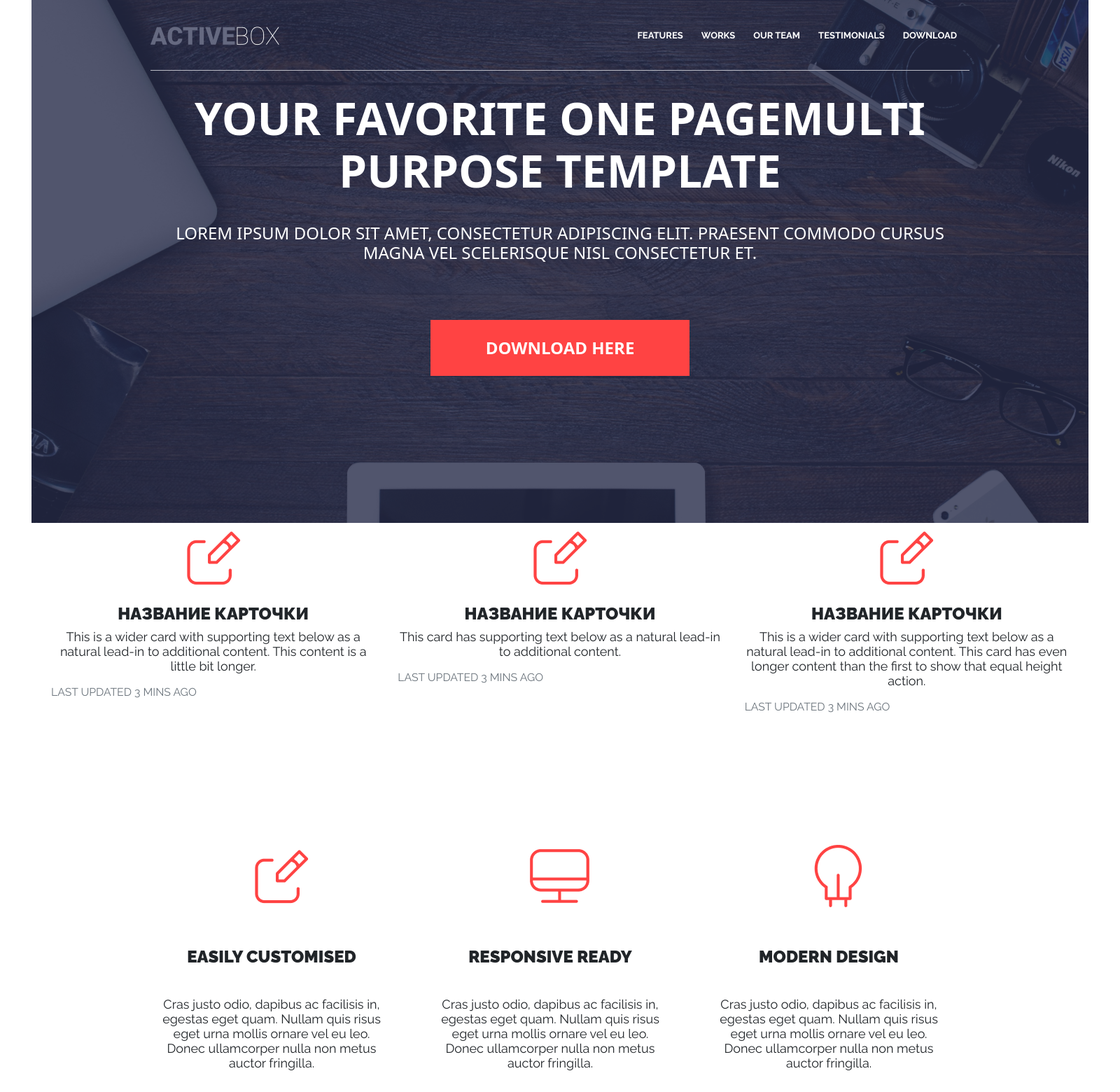
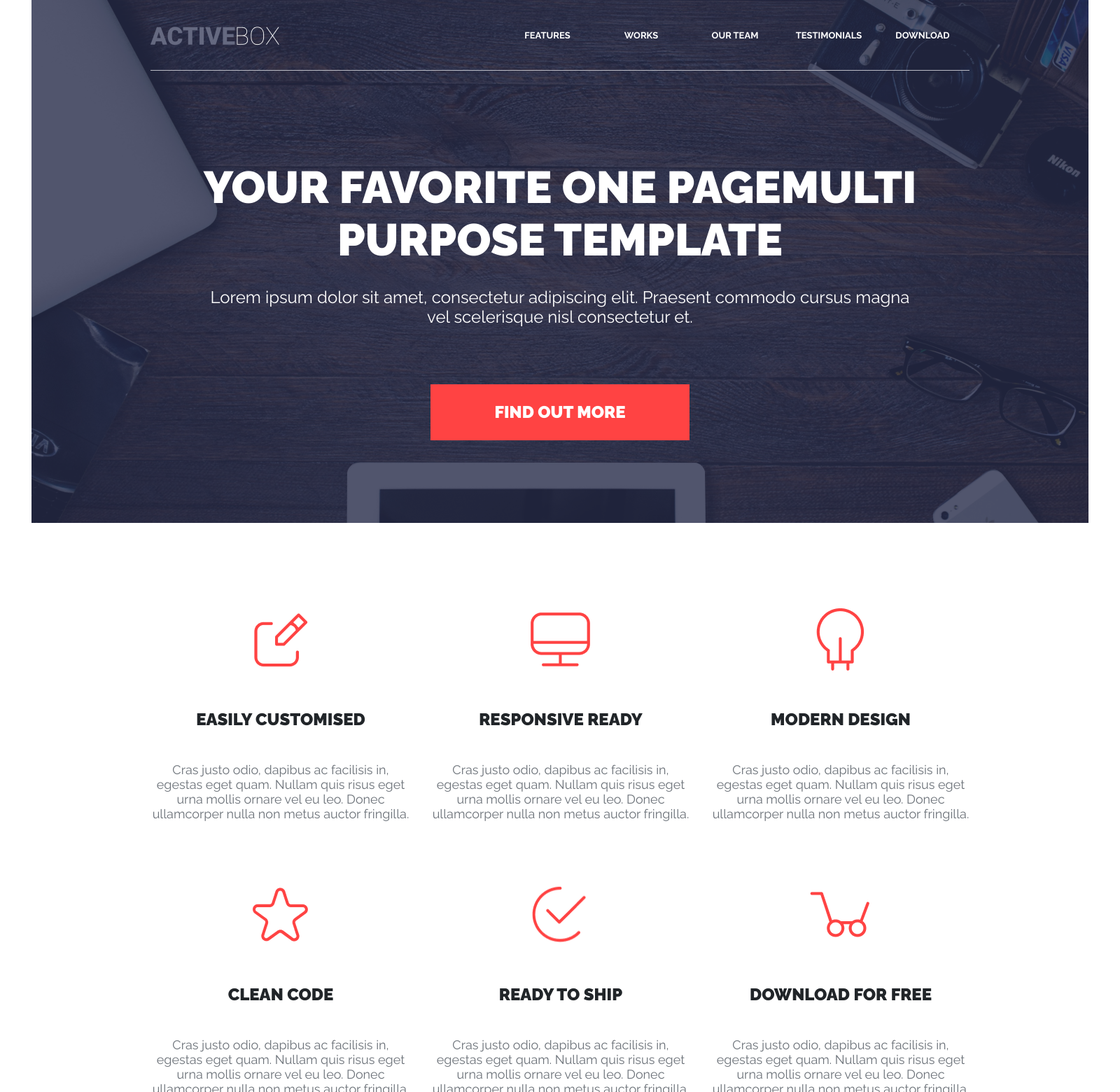
Before and after one commit to MaleevOleg/TMS_MaleevOleg, a PHP site: page / in a window 1600 px wide. Shown: the top 1560 px of the page at 70% size. Run offline with PHP 8.4, Linux system fonts and the light colour scheme.

Commit message:
Tablet version

```diff
--- a/Figma/index.html
+++ b/Figma/index.html
@@ -4,14 +4,15 @@
     <meta charset="UTF-8">
     <meta http-equiv="X-UA-Compatible" content="IE=edge">
     <meta name="viewport" content="width=!, initial-scale=1.0">
-    <link href="https://cdn.jsdelivr.net/npm/bootstrap@5.0.2/dist/css/bootstrap.min.css" rel="stylesheet" integrity="sha384-EVSTQN3/azprG1Anm3QDgpJLIm9Nao0Yz1ztcQTwFspd3yD65VohhpuuCOmLASjC" crossorigin="anonymous">
+    <title>ActiveBox</title>
+    <link rel="shortcut icon" href="./IMG/favicon.svg" type="image/svg">
+
+    <link rel="stylesheet" href="https://cdn.jsdelivr.net/npm/bootstrap@4.5.3/dist/css/bootstrap.min.css" integrity="sha384-TX8t27EcRE3e/ihU7zmQxVncDAy5uIKz4rEkgIXeMed4M0jlfIDPvg6uqKI2xXr2" crossorigin="anonymous">
     <link rel="preconnect" href="https://fonts.googleapis.com">
     <link rel="preconnect" href="https://fonts.gstatic.com" crossorigin>
     <link href="https://fonts.googleapis.com/css2?family=Raleway:wght@100;200;300;400;500;600;700;800;900&display=swap" rel="stylesheet">
-    <!-- <link  rel="stylesheet" href="./raleway/raleway.css"> -->
-    <title>Document</title>
+    <link href="https://fonts.googleapis.com/css2?family=Cardo:ital@1&family=Raleway:wght@100;200;300;400;500;600;700;800;900&display=swap" rel="stylesheet">
     <link rel="stylesheet" href="main.css">
-    <!-- <link rel="stylesheet" href="/Figma/css/bootstrap.css"> -->
 </head>
 <body>
     <header class="container">
@@ -19,7 +20,7 @@
             <div class="container-fluid">
               <a class="navbar-brand logo" href="#"></a>
               <div class=" navbar-collapse" id="navbarSupportedContent">
-                <ul class="navbar-nav d-flex">
+                <ul class="navbar-nav d-flex flex-row">
                   <li class="nav-item">
                     <a class="nav-link" href="#features">features</a>
                   </li>
@@ -27,7 +28,7 @@
                     <a class="nav-link" href="#works">works</a>
                   </li>
                   <li class="nav-item">
-                    <a class="nav-link " href="#our team">our team</a>
+                    <a class="nav-link " href="#our_team">our team</a>
                   </li>
                   <li class="nav-item">
                     <a class="nav-link" href="#testimonials" >testimonials</a>
@@ -39,102 +40,57 @@
               </div>
             </div>
         </nav>
+        <div class="baner">
           <h1 class="text-center">Your Favorite One PageMulti Purpose Template</h1>
           <h2>Lorem ipsum dolor sit amet, consectetur adipiscing elit. Praesent commodo cursus magna
               vel scelerisque nisl consectetur et.</h2>
-          <button class="">download here</button>
+          <button class="">Find Out More</button>
+        </div>
     </header>
     <main>
-      <section>
-        <div class="container">
-          <div class="card-group">
-            <div class="card">
-              <img src="./IMG/icon_1.png" class="card-img-top mx-auto" alt="...">
-              <div class="card-body">
-                <h5 class="card-title">Название карточки</h5>
-                <p class="card-text">This is a wider card with supporting text below as a natural lead-in to additional content. This content is a little bit longer.</p>
-                <p class="card-text"><small class="text-muted">Last updated 3 mins ago</small></p>
-              </div>
-            </div>
-            <div class="card">
-              <img src="./IMG/icon_1.png" class="card-img-top mx-auto" alt="...">
-              <div class="card-body">
-                <h5 class="card-title">Название карточки</h5>
-                <p class="card-text">This card has supporting text below as a natural lead-in to additional content.</p>
-                <p class="card-text"><small class="text-muted">Last updated 3 mins ago</small></p>
-              </div>
-            </div>
-            <div class="card">
-              <img src="./IMG/icon_1.png" class="card-img-top mx-auto" alt="...">
-              <div class="card-body">
-                <h5 class="card-title">Название карточки</h5>
-                <p class="card-text">This is a wider card with supporting text below as a natural lead-in to additional content. This card has even longer content than the first to show that equal height action.</p>
-                <p class="card-text"><small class="text-muted">Last updated 3 mins ago</small></p>
-              </div>
-            </div>
-          </div>
-        </div>
-      </section>
-
-
-
       <section id="features" class="features">
         <div class="container">
           <div class="row">
-            <div class="col-4">
-              <div class="card mx-auto">
-                <img src="./IMG/icon_1.png" class="card-img-top mx-auto" alt="Easily Customised">
+              <div class="card">
+                <img src="./IMG/icon_1.png" class="card-img-top " alt="Easily Customised">
                 <div class="card-body text-center">
                   <h5 class="card-title">Easily Customised</h5>
                   <p class="card-text text-center">Cras justo odio, dapibus ac facilisis in, egestas eget quam. Nullam quis risus eget urna mollis ornare vel eu leo. Donec ullamcorper nulla non metus auctor fringilla.</p>
                 </div>
               </div>
-            </div>
-            <div class="col-4">
-              <div class="card mx-auto" >
-                <img src="./IMG/icon_2.png" class="card-img-top mx-auto" alt="Responsive REady">
+              <div class="card">
+                <img src="./IMG/icon_2.png" class="card-img-top " alt="Responsive REady">
                 <div class="card-body text-center">
                   <h5 class="card-title">Responsive REady</h5>
                   <p class="card-text">Cras justo odio, dapibus ac facilisis in, egestas eget quam. Nullam quis risus eget urna mollis ornare vel eu leo. Donec ullamcorper nulla non metus auctor fringilla.</p>
                 </div>
               </div>
-            </div>
-            <div class="col-4">
-              <div class="card mx-auto" >
-                <img src="./IMG/icon_3.png" class="card-img-top mx-auto" alt="Modern Design">
+              <div class="card">
+                <img src="./IMG/icon_3.png" class="card-img-top" alt="Modern Design">
                 <div class="card-body text-center">
                   <h5 class="card-title">Modern Design</h5>
                   <p class="card-text">Cras justo odio, dapibus ac facilisis in, egestas eget quam. Nullam quis risus eget urna mollis ornare vel eu leo. Donec ullamcorper nulla non metus auctor fringilla.</p>
                 </div>
               </div>
-            </div>
-          </div>
-          <div class="row">
-            <div class="col-sm">
-              <div class="card mx-auto">
-                <img src="./IMG/icon_4.png" class="img-fluid card-img-top mx-auto" alt="Clean Code" width="100px" height="100px">
+              <div class="card">
+                <img src="./IMG/icon_4.png" class="img-fluid card-img-top" alt="Clean Code" width="100px" height="100px">
                 <div class="card-body text-center">
                   <h5 class="card-title">Clean Code</h5>
                   <p class="card-text">Cras justo odio, dapibus ac facilisis in, egestas eget quam. Nullam quis risus eget urna mollis ornare vel eu leo. Donec ullamcorper nulla non metus auctor fringilla.</p>
                 </div>
               </div>
-            </div>
-            <div class="col-sm">
-              <div class="card mx-auto" >
-                <img src="./IMG/icon_5.png" class="card-img-top mx-auto" alt="Ready to Ship">
+              <div class="card">
+                <img src="./IMG/icon_5.png" class="card-img-top" alt="Ready to Ship">
                 <div class="card-body text-center">
                   <h5 class="card-title">Ready to Ship</h5>
                   <p class="card-text">Cras justo odio, dapibus ac facilisis in, egestas eget quam. Nullam quis risus eget urna mollis ornare vel eu leo. Donec ullamcorper nulla non metus auctor fringilla.</p>
                 </div>
               </div>
-            </div>
-            <div class="col-sm">
-              <div class="card mx-auto" >
-                <img src="./IMG/icon_6.png" class="card-img-top mx-auto" alt="Download for Free">
+              <div class="card">
+                <img src="./IMG/icon_6.png" class="card-img-top" alt="Download for Free">
                 <div class="card-body text-center">
                   <h5 class="card-title">Download for Free</h5>
                   <p class="card-text">Cras justo odio, dapibus ac facilisis in, egestas eget quam. Nullam quis risus eget urna mollis ornare vel eu leo. Donec ullamcorper nulla non metus auctor fringilla.</p>
-                </div>
                 </div>
             </div>
           </div>
@@ -143,43 +99,67 @@
       <section id="works" class="works">
         <div class="container">
           <div class="row">
-            <div class="col-3">
+            <div class="work">
+              <div class="work1"></div>
               <div class="hover">
                 <h4>Project Name</h4>
                 <h5>User Interface Design</h5>
               </div>
-              <img src="./IMG/work_1.png">
-
             </div>
-            <div class="col-3">
-              <img src="./IMG/work_2.png">
-            </div>
-            <div class="col-3">
-              <img src="./IMG/work_3.png">
-            </div>
-            <div class="col-3">
-              <img src="./IMG/work_4.png">
+            <div class="work">
+              <div class="work2"></div>
+              <div class="hover">
+                <h4>Project Name</h4>
+                <h5>User Interface Design</h5>
               </div>
             </div>
-          <div class="row">
-            <div class="col-3">
-              <img src="./IMG/work_5.png">
+            <div class="work">
+              <div class="work3"></div>
+              <div class="hover">
+                <h4>Project Name</h4>
+                <h5>User Interface Design</h5>
               </div>
-            <div class="col-3">
-              <img src="./IMG/work_6.png">
             </div>
-            <div class="col-3">
-              <img src="./IMG/work_7.png">
+            <div class="work">
+              <div class="work4"></div>
+              <div class="hover">
+                <h4>Project Name</h4>
+                <h5>User Interface Design</h5>
               </div>
-            <div class="col-3">
-              <img src="./IMG/work_8.png">
+            </div>
+            <div class="work">
+              <div class="work5"></div>
+              <div class="hover">
+                <h4>Project Name</h4>
+                <h5>User Interface Design</h5>
+              </div>
+            </div>
+            <div class="work">
+              <div class="work6"></div>
+              <div class="hover">
+                <h4>Project Name</h4>
+                <h5>User Interface Design</h5>
+              </div>
+            </div>
+            <div class="work">
+              <div class="work7"></div>
+              <div class="hover">
+                <h4>Project Name</h4>
+                <h5>User Interface Design</h5>
+              </div>
+            </div>
+            <div class="work">
+              <div class="work8"></div>
+              <div class="hover">
+                <h4>Project Name</h4>
+                <h5>User Interface Design</h5>
               </div>
             </div>
         </div>
       </section>
-      <section id="our-team" class="our-team">
+      <section id="our_team" class="our-team">
         <div class="container">
-          <div class="row mx-auto">
+          <div class="row">
             <div class="col-3">
               <div class="card">
                 <img src="./IMG/Rectangle 24.png" class="card-img-top" alt="...">
@@ -244,36 +224,93 @@
         </div>
       </section>
       <section id="testimonials" class="testimonials">
-        <div id="carouselExampleIndicators" class="carousel slide" data-ride="carousel">
+        <div class="container">
+          <div id="carouselExampleIndicators" class="carousel slide" data-ride="">
+
+            <div class="carousel-inner">
+              <div class="carousel-item active">
+                <img src="./IMG/bg-car.png" class="d-block w-50" alt="...">
+                <div class="carousel-caption d-none d-md-block">
+                  <h5>“Integer posuere erat a ante venenatis dapibus posuere velit aliquet. Donec sed odio dui. Aenean eu leo quam...”</h5>
+                  <p>Susan Sims, Interaction Designer at XYZ</p>
+                </div>
+              </div>
+              <div class="carousel-item">
+                <img src="./IMG/bg-car.png" class="d-block w-50" alt="...">
+                <div class="carousel-caption d-none d-md-block">
+                  <h5>“Integer posuere erat a ante venenatis dapibus posuere velit aliquet. Donec sed odio dui. Aenean eu leo quam...”</h5>
+                  <p>Susan Sims, Interaction Designer at XYZ</p>
+                </div>
+              </div>
+              <div class="carousel-item">
+                <img src="./IMG/bg-car.png"class="d-block w-50" alt="...">
+                <div class="carousel-caption d-none d-md-block">
+                  <h5>“Integer posuere erat a ante venenatis dapibus posuere velit aliquet. Donec sed odio dui. Aenean eu leo quam...”</h5>
+                  <p>Susan Sims, Interaction Designer at XYZ</p>
+                </div>
+              </div>
+              <div class="carousel-item">
+                <img src="./IMG/bg-car.png"class="d-block w-50" alt="...">
+                <div class="carousel-caption d-none d-md-block">
+                  <h5>“Integer posuere erat a ante venenatis dapibus posuere velit aliquet. Donec sed odio dui. Aenean eu leo quam...”</h5>
+                  <p>Susan Sims, Interaction Designer at XYZ</p>
+                </div>
+              </div>
+              <div class="carousel-item">
+                <img src="./IMG/bg-car.png"class="d-block w-50" alt="...">
+                <div class="carousel-caption d-none d-md-block">
+                  <h5>“Integer posuere erat a ante venenatis dapibus posuere velit aliquet. Donec sed odio dui. Aenean eu leo quam...”</h5>
+                  <p>Susan Sims, Interaction Designer at XYZ</p>
+                </div>
+              </div>
+            </div>
+
             <ol class="carousel-indicators">
               <li data-target="#carouselExampleIndicators" data-slide-to="0" class="active"></li>
               <li data-target="#carouselExampleIndicators" data-slide-to="1"></li>
               <li data-target="#carouselExampleIndicators" data-slide-to="2"></li>
+              <li data-target="#carouselExampleIndicators" data-slide-to="3"></li>
+              <li data-target="#carouselExampleIndicators" data-slide-to="5"></li>
             </ol>
-          <div class="carousel-inner">
-            <div class="carousel-item active">
-              <img src="..." class="d-block w-100" alt="...">
           </div>
-            <div class="carousel-item">
-              <img src="..." class="d-block w-100" alt="...">
+
         </div>
-            <div class="carousel-item">
-              <img src="..." class="d-block w-100" alt="...">
+      </section>
+      <section id="downloud" class="downloud">
+        <h3>Are You Ready to Start? Download Now For Free!</h3>
+        <h5>Fusce dapibus, tellus ac cursus commodo</h5>
+        <button>download here</button>
+      </section>
+    </main>
+    <footer>
+      <div class="container">
+        <div class="row">
+          <div class="card">
+            <h5>Location</h5>
+            <h5>3481 Melrose Place
+              Beverly Hills, CA 90210</h5>
+          </div>
+          <div class="card ">
+            <h5>Share with Love</h5>
+            <div class="share">
+            <a href="#" class="link"><img src="./IMG/facebook_icon.png" alt=""></a>
+            <a href="#" class="link"><img src="./IMG/twitter_icon.png" alt=""></a>
+            <a href="#" class="link"><img src="./IMG/linkedin_icon.png" alt=""></a>
             </div>
           </div>
-          <a class="carousel-control-prev" href="#carouselExampleIndicators" role="button" data-slide="prev">
-            <span class="carousel-control-prev-icon" aria-hidden="true"></span>
-            <span class="sr-only">Предыдущий</span>
-          </a>
-          <a class="carousel-control-next" href="#carouselExampleIndicators" role="button" data-slide="next">
-            <span class="carousel-control-next-icon" aria-hidden="true"></span>
-            <span class="sr-only">Следующий</span>
-          </a>
+          <div class="card">
+            <h5>About ActiveBox</h5>
+            <h5 class="about">Cras justo odio, dapibus ac facilisis in, egestas eget quam. Donec ullamcorper nulla non metus auctor fringilla.</h5>
           </div>
-      </section>
-      <section id="downloud" class="downloud"></section>
-    </main>
-    <footer></footer>
-    <script src="https://cdn.jsdelivr.net/npm/bootstrap@5.0.2/dist/js/bootstrap.bundle.min.js" integrity="sha384-MrcW6ZMFYlzcLA8Nl+NtUVF0sA7MsXsP1UyJoMp4YLEuNSfAP+JcXn/tWtIaxVXM" crossorigin="anonymous"></script>
+        </div>
+          <div class="copyright">
+          <h5>Copyright © 2015 ActiveBox. All Rights Reserved
+            Made with<span>&nbsp by Kamal Chaneman</span></h5>
+        </div>
+      </div>
+    </footer>
+    <script src="https://code.jquery.com/jquery-3.5.1.slim.min.js" integrity="sha384-DfXdz2htPH0lsSSs5nCTpuj/zy4C+OGpamoFVy38MVBnE+IbbVYUew+OrCXaRkfj" crossorigin="anonymous"></script>
+    <script src="https://code.jquery.com/jquery-3.5.1.slim.min.js" integrity="sha384-DfXdz2htPH0lsSSs5nCTpuj/zy4C+OGpamoFVy38MVBnE+IbbVYUew+OrCXaRkfj" crossorigin="anonymous"></script>
+    <script src="https://cdn.jsdelivr.net/npm/bootstrap@4.5.3/dist/js/bootstrap.bundle.min.js" integrity="sha384-ho+j7jyWK8fNQe+A12Hb8AhRq26LrZ/JpcUGGOn+Y7RsweNrtN/tE3MoK7ZeZDyx" crossorigin="anonymous"></script>
 </body>
 </html>
--- a/Figma/main.css
+++ b/Figma/main.css
@@ -62,6 +24,7 @@ h5{
     align-items: center;
     text-align: center;
     text-transform: uppercase;
+    justify-content: center;
 }
 
 p{
@@ -77,13 +40,15 @@ p{
 }
 
 button{
+    font-family: 'Raleway';
     background: #FF4343;
     width: 370px;
     height: 80px;
     margin-top: 82px;
     margin-right: auto;
     margin-left: auto;
-    display: block;
+    display: flex;
+    justify-content: center;
     border: none;
     color:#FFFFFF;
     font-style: normal;
@@ -95,6 +60,29 @@ button{
     text-transform:uppercase;
 
 
+}
+
+button:hover{
+    background:#E71414;
+}
+
+button:active{
+    background: #FF4343;
+    box-shadow: 4px 4px 30px #FF4343;
+}
+
+.row{
+    justify-content: center;
+}
+
+.card{
+    border: none;
+    background: none;
+}
+
+.card-body{
+    flex: none;
+    padding:0;
 }
 
 .container-fluid{
@@ -133,7 +124,7 @@ nav.navbar{
 }
 
 .nav-item{
-    padding-right: 10px;
+    width: 134px;
 
 }
 
@@ -146,14 +137,23 @@ nav.navbar{
     color: #FFFFFF;
 }
 
-.navbar-nav .nav-item a:hover::after{
-    content: "";
+.navbar-nav .nav-item a:hover{
     border-bottom: 2px solid #BABBC5;
+    padding-bottom: 40px;
+    padding-top: 41px;
+}
+
+.navbar-nav .nav-item a:active{
+    border-bottom: 2px solid #E71414;
+    color:#E71414;
+    padding-bottom: 40px;
+    padding-top: 41px;
 }
 
 header h1{
-    padding-top: 30px;
-    padding-bottom: 30px;
+    font-family: 'Raleway';
+    padding-top: 129px;
+    padding-bottom: 23px;
     font-style: normal;
     font-weight: 900;
     font-size: 64px;
@@ -165,6 +165,7 @@ header h1{
 }
 
 header h2{
+    font-family: 'Raleway';
     font-style: normal;
     font-weight: 400;
     font-size: 24px;
@@ -173,20 +174,27 @@ header h2{
     align-items: center;
     text-align: center;
     color: #FFFFFF;
+    text-transform: initial;
+    margin: 0 70px;
 }
 
-
 .features{
-    padding-top:116px;
-    height: 949px;
+    padding: 117px 0px;
 }
 
 .features .container{
-    padding: 0 170px;
+    width: 1300px;
+    height: 717px;
+}
+
+.features .card{
+    width: 370px;
+    height: 305px;
+    margin: 0px 14px 88px 16px;
 }
 
 .features .card-body{
-    width: 370px;
+    padding-top: 15px;
 }
 
 .features h5{
@@ -195,26 +203,22 @@ header h2{
 
 .features p{
     padding-top: 35px;
-
-}
-.col-4{
-    padding: 0 12px;
-}
-.card{
-    border: none;
-    padding-bottom: 50px ;
+    color:#6C7279;
 
 
 }
 
-.card-img-top{
+
+
+.features .card-img-top{
     height: 100px;
     width: 100px;
+    margin: 0 auto;
 }
 
-.works{
+/* .works{
 height:678px;
-}
+} */
 
 /* .row{
     margin: 0;
```
Also changed, not shown: other parts of Figma/main.css (+293 -59 lines), Figma/IMG/bg-car.png (added), Figma/IMG/favicon.svg (added). Lines whose indentation alone changed are shown as unchanged.
